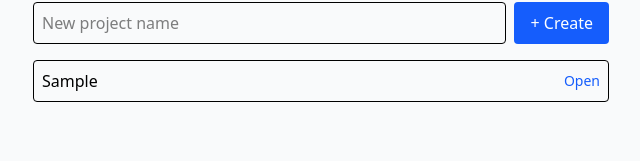
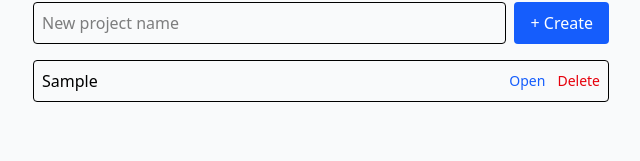
Before and after one commit to shayaankn/shot-list-app, an Angular app: page /projects in a window 1280 px wide. Both pictures are taken after typing "Sample" into the empty fields and a click on the button "+ Create". Shown: the part 126-287 px from the top of the page, without its empty margins (319-959 px from the left). Built offline with nearby package versions, Linux system fonts and the light colour scheme.

Commit message:
projects: add option to delete a project

```diff
--- a/src/app/projects/projects.html
+++ b/src/app/projects/projects.html
@@ -19,12 +19,21 @@
       class="flex justify-between items-center p-2 hover:bg-gray-100"
     >
       <span>{{ project.name }}</span>
+      <div class="flex items-center gap-3">
         <button
           (click)="openProject(project)"
           class="text-sm text-blue-600 hover:underline"
         >
           Open
         </button>
+        <button
+          (click)="deleteProject(project)"
+          class="text-sm text-red-600 hover:underline"
+          title="Delete project and its shots"
+        >
+          Delete
+        </button>
+      </div>
     </li>
   </ul>
 </div>
--- a/src/app/projects/projects.ts
+++ b/src/app/projects/projects.ts
@@ -30,4 +30,10 @@ export class Projects {
   openProject(project: any) {
     this.router.navigate(['/shotlist', project.id]);
   }
+
+  deleteProject(project: any) {
+    if (!confirm(`Delete project "${project.name}" and all its shots?`)) return;
+    this.storage.deleteProject(project.id);
+    this.projects = this.storage.getProjects();
+  }
 }
--- a/src/app/services/storage.ts
+++ b/src/app/services/storage.ts
@@ -21,4 +21,10 @@ export class Storage {
   saveShots(projectId: string, shots: any[]) {
     localStorage.setItem(`shots_${projectId}`, JSON.stringify(shots));
   }
+
+  deleteProject(projectId: string) {
+    const projects = this.getProjects().filter((p: any) => p.id !== projectId);
+    localStorage.setItem(this.key, JSON.stringify(projects));
+    localStorage.removeItem(`shots_${projectId}`);
+  }
 }
```
Lines whose indentation alone changed are shown as unchanged.
